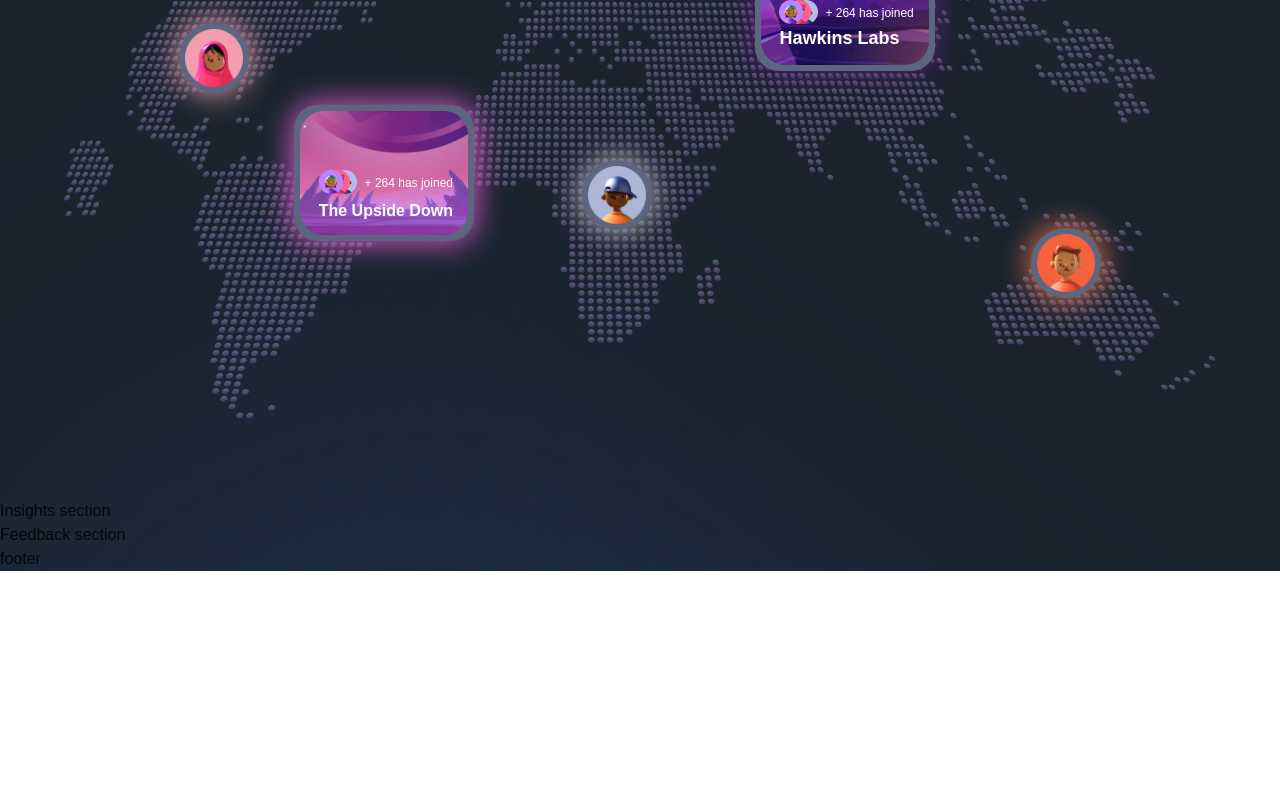
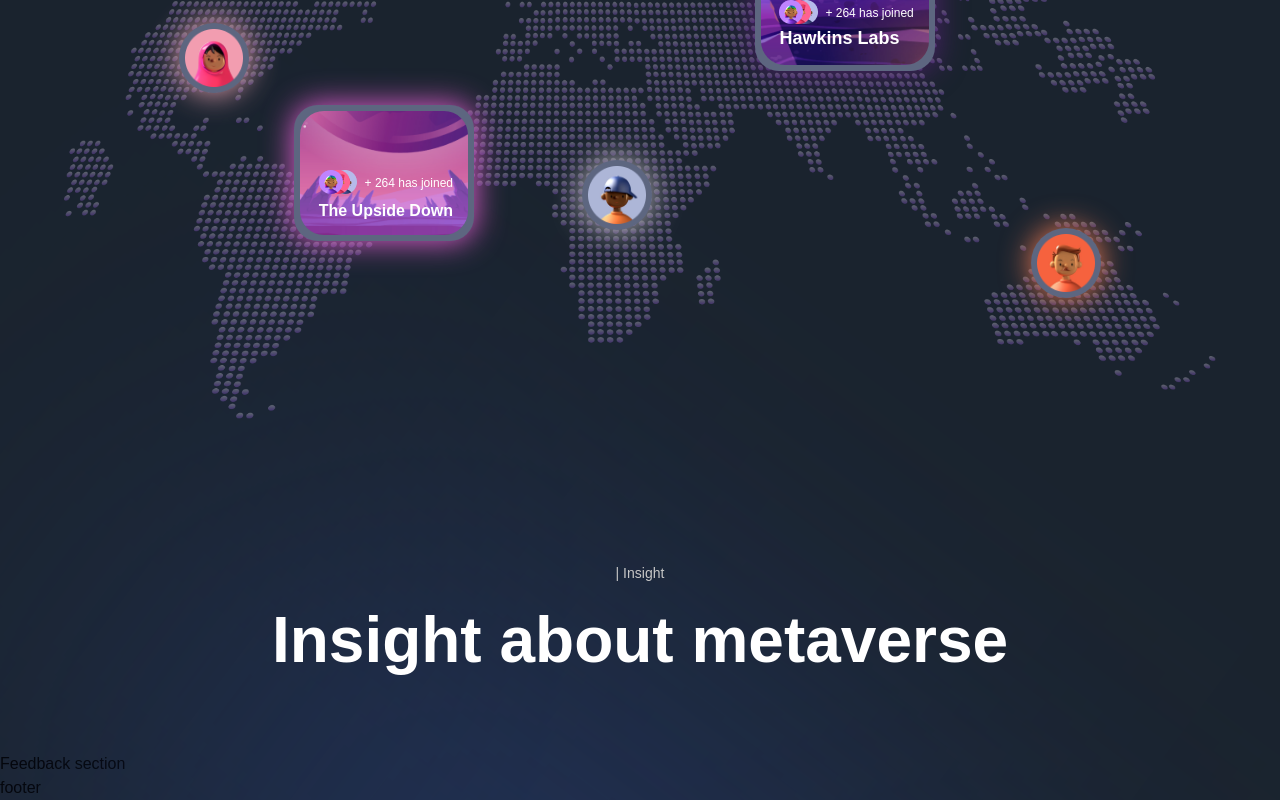
Before and after one commit to mikaelpizzi/metaversus, a Next.js app: page / in a window 1280 px wide. Shown: the part 4741-5541 px from the top of the page. Before the commit the page ends 5312 px from the top, so only its background shows below. Built offline with nearby package versions, Linux system fonts and the light colour scheme; a web font is replaced by a local one.

Commit message:
feat: Add 'Insight' section title

```diff
--- a/sections/Insights.jsx
+++ b/sections/Insights.jsx
@@ -1,8 +1,30 @@
 'use client';
 
+import { motion } from 'framer-motion';
+import { InsightCard, TypingText, TitleText } from '../components';
+import styles from '../styles';
+import { staggerContainer } from '../utils/motion';
+import { insights } from '../constants';
+
 const Insights = () => (
-  <section>
-    Insights section
+  <section className={`${styles.paddings} relative z-10`}>
+    <motion.div
+      variants={staggerContainer}
+      initial='hidden'
+      whileInView='show'
+      viewport={{ once: false, amount: 0.25}}
+      className={`${styles.innerWidth} mx-auto flex flex-col`}
+    >
+      <TypingText
+        title='| Insight'
+        textStyles='text-center'
+      />
+      <TitleText
+        title='Insight about metaverse'
+        textStyles='text-center'
+      />
+
+    </motion.div>
   </section>
 );
 
```
